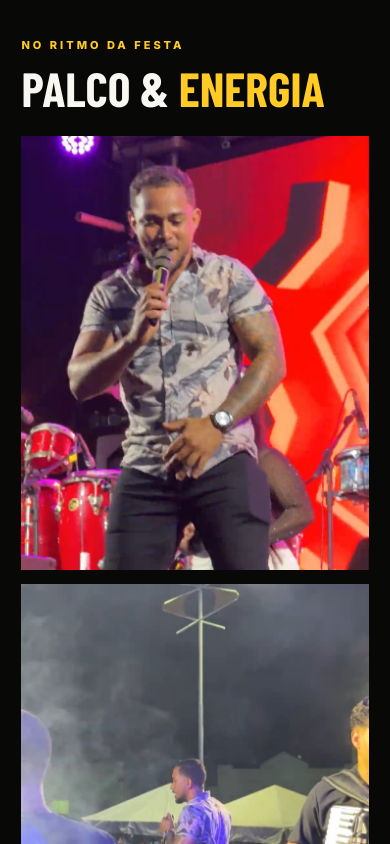
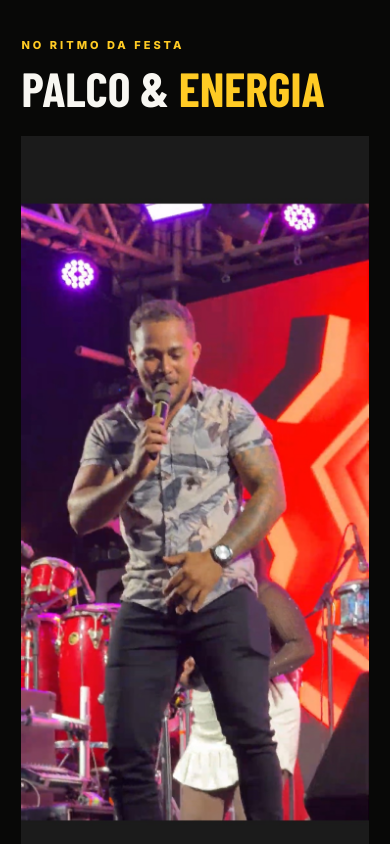
Before and after one commit to TalesSantos892/balada-forrozeira, a plain HTML site: page index.html in a window 390 px wide. Shown: the part 4860-5704 px from the top of the page. Drawn offline with nearby package versions, Linux system fonts and the light colour scheme; a web font is replaced by a local one.

Commit message:
Galeria: exibir fotos verticais e horizontais na proporção original em desktop e mobile

```diff
--- a/mobile-v26.css
+++ b/mobile-v26.css
@@ -102,3 +102,27 @@ html{scroll-padding-top:78px}
 .bf-arrows{font-size:12px!important;letter-spacing:-4px!important}
 .bf-youtube-link svg{width:43px!important}
 }
+/* V27 — Galeria sem cortes: respeitar o formato nativo de cada imagem. */
+#galeria .gallery-grid{
+  display:block!important;
+  columns:2;
+  column-gap:20px;
+  width:100%;
+}
+#galeria .gallery-grid img{
+  display:block!important;
+  width:100%!important;
+  height:auto!important;
+  max-width:100%!important;
+  max-height:none!important;
+  aspect-ratio:auto!important;
+  object-fit:contain!important;
+  object-position:center!important;
+  margin:0 0 20px!important;
+  break-inside:avoid;
+  -webkit-column-break-inside:avoid;
+}
+@media(max-width:700px){
+  #galeria .gallery-grid{columns:1;column-gap:0}
+  #galeria .gallery-grid img{margin-bottom:14px!important}
+}
```
